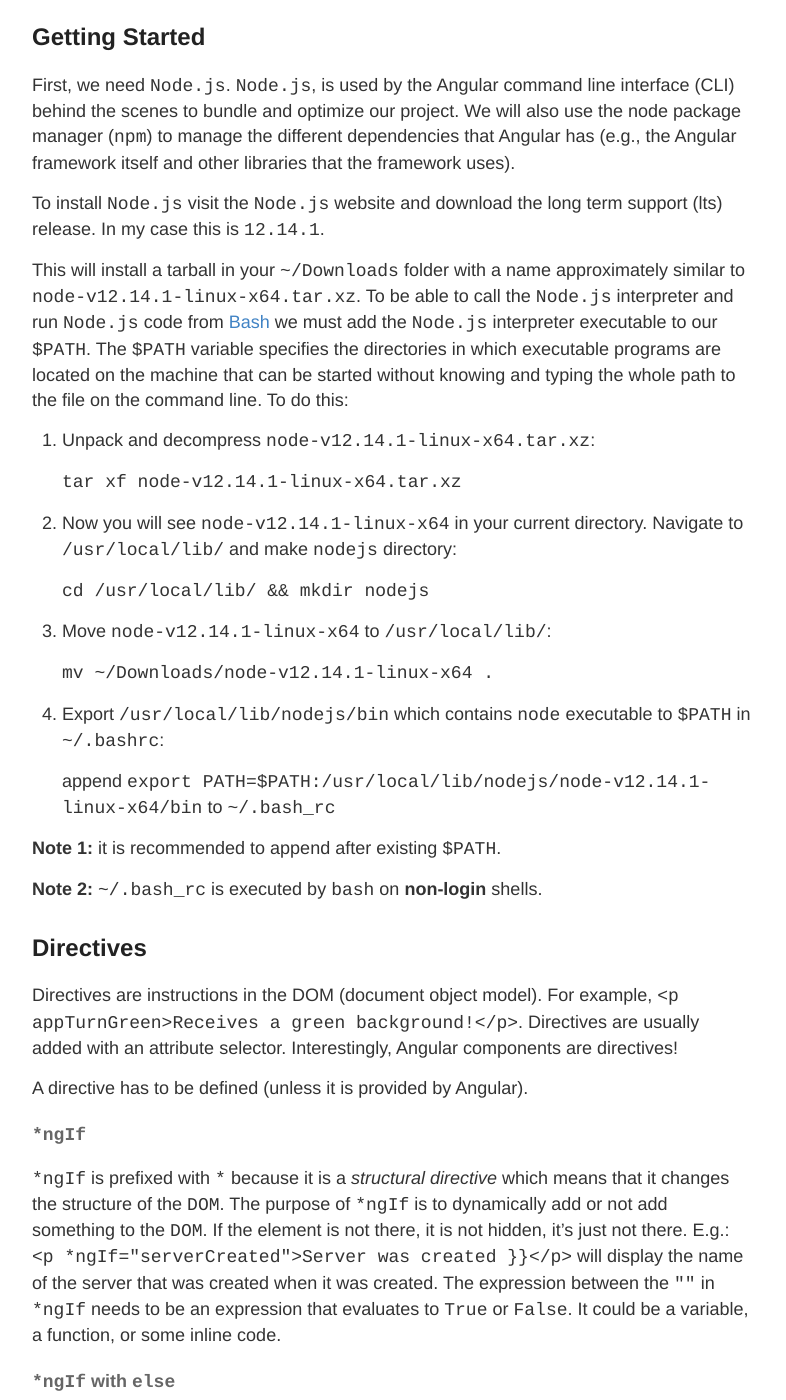
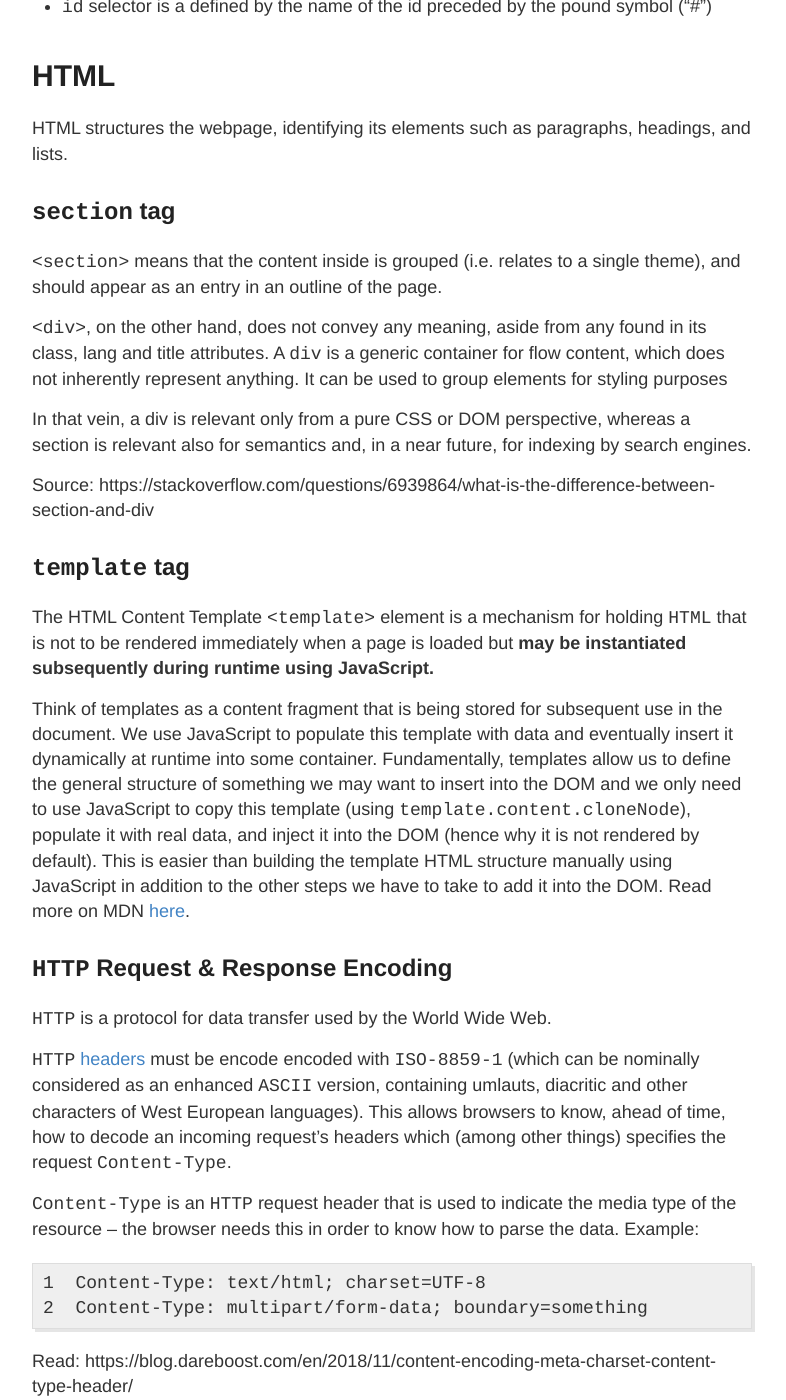
Before and after one commit to gutucristian/gutucristian.github.io, a Jekyll site: the page built from _posts/2020-01-11-Front-End-Development.md, in a window 1280 px wide and 1400 px high, scrolled down 3410 px. Shown: the whole window, without its empty margins (248-1034 px from the left). Built offline with Jekyll 4.4.1, drawn with Linux system fonts in a browser that asks for light colours; our own code applies the rules of GitHub Pages for plain Markdown files; some of the changed text lies outside the part shown.

Commit message:
Update 2020-01-11-Front-End-Development.md

```diff
--- a/_posts/2020-01-11-Front-End-Development.md
+++ b/_posts/2020-01-11-Front-End-Development.md
@@ -89,59 +89,6 @@ Sources:
 ## Converting numbers between different bases
 
 - https://stackoverflow.com/questions/1337419/how-do-you-convert-numbers-between-different-bases-in-javascript
-
-# Angular 8
-
-Below is my personal notes regarding the Angular Web framework (namely, Angular 8).
-
-## Getting Started
-
-First, we need `Node.js`. `Node.js`, is used by the Angular command line interface (CLI) behind the scenes to bundle and optimize our project. We will also use the node package manager (`npm`) to manage the different dependencies that Angular has (e.g., the Angular framework itself and other libraries that the framework uses).
-
-To install `Node.js` visit the `Node.js` website and download the long term support (lts) release. In my case this is `12.14.1`.
-
-This will install a tarball in your `~/Downloads` folder with a name approximately similar to `node-v12.14.1-linux-x64.tar.xz`. To be able to call the `Node.js` interpreter and run `Node.js` code from [Bash](https://www.gnu.org/software/bash/manual/html_node/What-is-Bash_003f.html) we must add the `Node.js` interpreter executable to our `$PATH`. The `$PATH` variable specifies the directories in which executable programs are located on the machine that can be started without knowing and typing the whole path to the file on the command line. To do this:
-
-1. Unpack and decompress `node-v12.14.1-linux-x64.tar.xz`:
-
-    `tar xf node-v12.14.1-linux-x64.tar.xz`
-
-2. Now you will see `node-v12.14.1-linux-x64` in your current directory. Navigate to `/usr/local/lib/` and make `nodejs` directory:
-
-    `cd /usr/local/lib/ && mkdir nodejs`
-
-3. Move `node-v12.14.1-linux-x64` to `/usr/local/lib/`:
-
-    `mv ~/Downloads/node-v12.14.1-linux-x64 .`
-
-4. Export `/usr/local/lib/nodejs/bin` which contains `node` executable to `$PATH` in `~/.bashrc`:
-
-    append `export PATH=$PATH:/usr/local/lib/nodejs/node-v12.14.1-linux-x64/bin` to `~/.bash_rc`
-
-**Note 1:** it is recommended to append after existing `$PATH`.
-
-**Note 2:** `~/.bash_rc` is executed by `bash` on **non-login** shells.
-
-## Directives
-
-Directives are instructions in the DOM (document object model). For example, `<p appTurnGreen>Receives a green background!</p>`. Directives are usually added with an attribute selector. Interestingly, Angular components are directives!
-
-A directive has to be defined (unless it is provided by Angular).
-
-#### `*ngIf`
-
-`*ngIf` is prefixed with `*` because it is a _structural directive_ which means that it changes the structure of the `DOM`. The purpose of `*ngIf` is to dynamically add or not add something to the `DOM`. If the element is not there, it is not hidden, it's just not there. E.g.: `<p *ngIf="serverCreated">Server {{ serverName }} was created }}</p>` will display the name of the server that was created when it was created. The expression between the `""` in `*ngIf` needs to be an expression that evaluates to `True` or `False`. It could be a variable, a function, or some inline code.
-
-#### `*ngIf` with `else`
-
-The easiest way to construct an `*ngIf` with an `else` is to use the regular `*ngIf` and negate the conditional expression. For example, `<p *ngIf="!serverCreated">No server created.</p>`. An alternative is to use an `ng-template` with local reference (marked with the prefix `#`) and then refer to it in the `else` section of the `*ngIf` directive. For example:
-
-{% highlight html linenos %}
-  <p *ngIf="serverCreated; else noServer">Server {{ serverName }} was created }}</p>
-  <ng-template #noServer>
-    <p>No server was created!</p>
-  </ng-template>
-{% endhighlight %}
 
 # CSS
 
```
